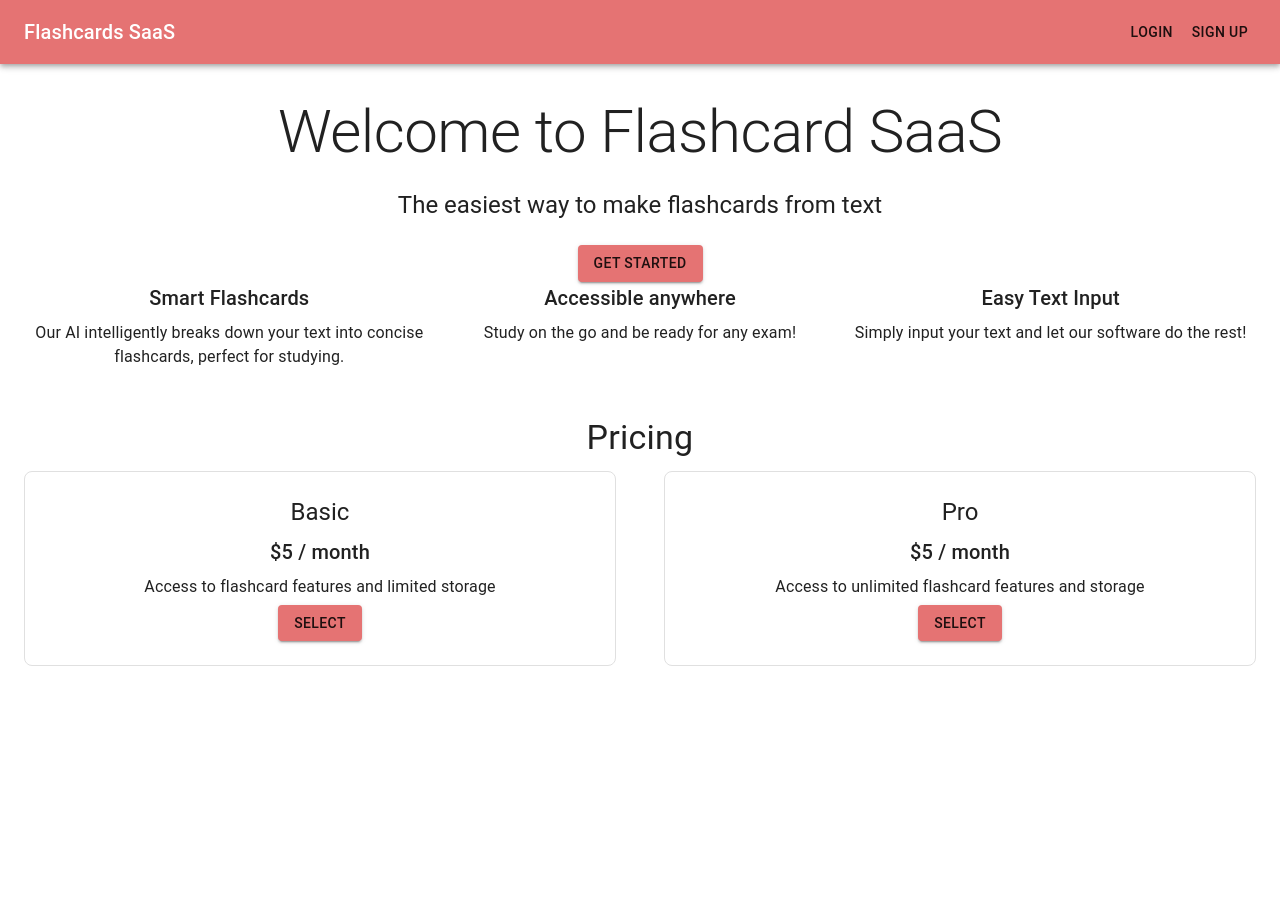
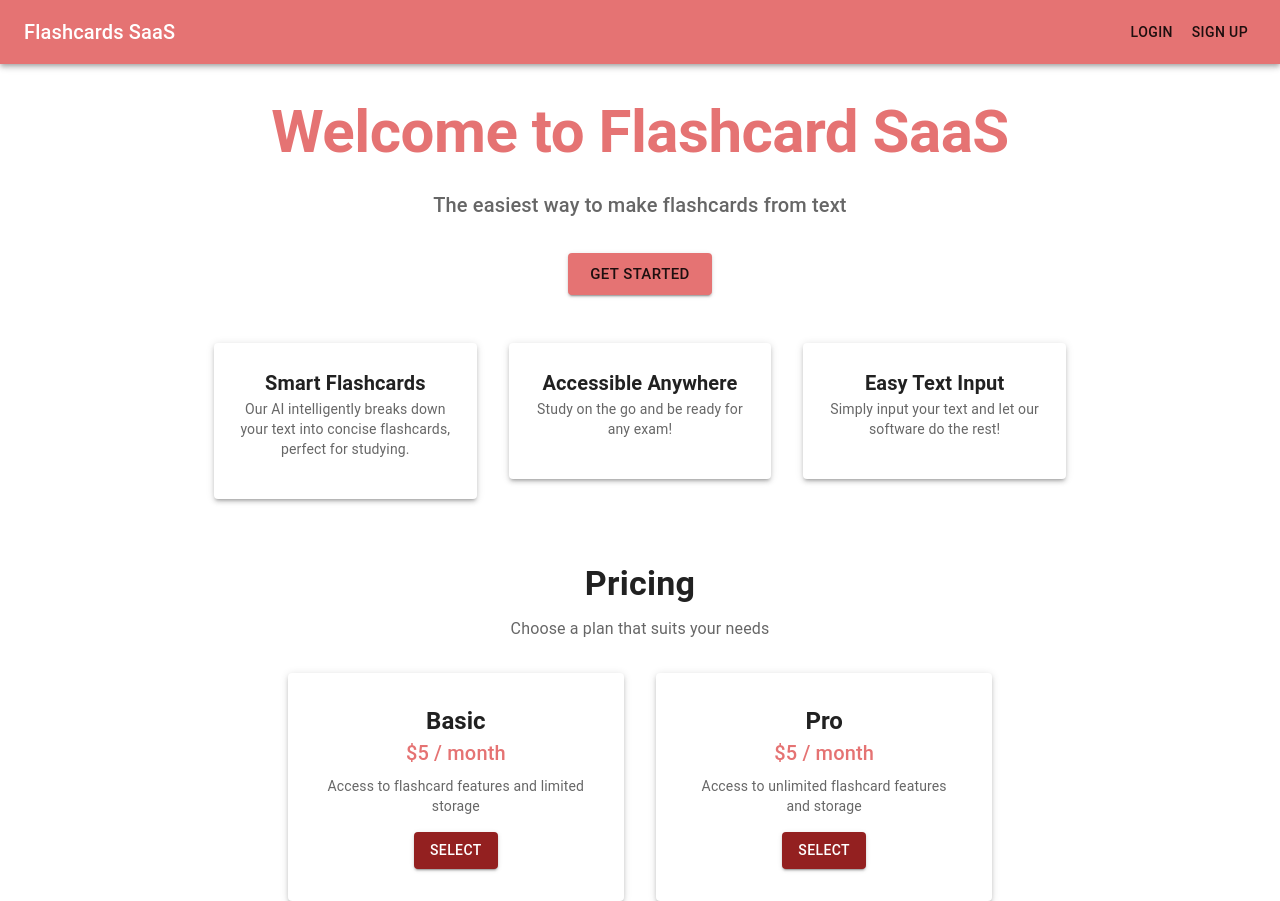
Before and after one commit to johnsonhsiung/flashcard, a Next.js app: page / in a window 1280 px wide. Before the commit the page ends 800 px from the top, so only its background shows below. Built offline with nearby package versions, Linux system fonts and the light colour scheme; no server answers.

Commit message:
structure changes

```diff
--- a/app/page.js
+++ b/app/page.js
@@ -1,155 +1,114 @@
 "use client";
 
-import Image from "next/image";
-import getStripe from "@/utils/get-stripe";
 import {
   Button,
-  Toolbar,
   Typography,
   Container,
-  AppBar,
   Box,
   Grid,
+  Paper,
 } from "@mui/material";
-import Head from "next/head";
 import Link from "next/link";
-import HeaderBar from "@/components/HeaderBar";
 
 export default function Home() {
-  const handleSubmit = async () => {
-    const checkoutSession = await fetch("/api/checkout_session", {
-      method: "POST",
-      headers: {
-        origin: "http://localhost:3000",
-      },
-    });
-
-    const checkoutSessionJson = await checkoutSession.json();
-
-    if (checkoutSession.statusCode === 500) {
-      console.error(checkoutSession.message);
-    }
-
-    const stripe = await getStripe();
-    const { error } = await stripe.redirectToCheckout({
-      sessionId: checkoutSessionJson.id,
-    });
-
-    if (error) {
-      console.warn(error.message);
-    }
-  };
-
   return (
-    <Container maxWidth="100vw">
-      <Head>
-        <title>Flashcard</title>
-        <meta name="descrption" content="Create flashcards from your text" />
-      </Head>
-
-
-      <Box sx={{ textAlign: "center", my: 4 }}>
-        <Typography variant="h2" gutterBottom>
+    <Container maxWidth="md" sx={{ mt: 4 }}>
+      <Box textAlign="center" mb={6}>
+        <Typography variant="h2" fontWeight="700" color="primary" gutterBottom>
           Welcome to Flashcard SaaS
         </Typography>
-        <Typography variant="h5" gutterBottom>
+        <Typography variant="h6" color="textSecondary" paragraph>
           The easiest way to make flashcards from text
-        </Typography>
-        <Link href="generate" passHref>
-          <Button variant="contained" color="primary" sx={{ mt: 2 }}>
-            Get Started
-          </Button>
-        </Link>
-
-        <Grid container spaching={4}>
-          <Grid item xs={12} md={4}>
-            <Typography variant="h6" gutterBottom>
-              Smart Flashcards
-            </Typography>
-            <Typography>
-              Our AI intelligently breaks down your text into concise
-              flashcards, perfect for studying.
-            </Typography>
-          </Grid>
-          <Grid item xs={12} md={4}>
-            <Typography variant="h6" gutterBottom>
-              Accessible anywhere
-            </Typography>
-            <Typography> Study on the go and be ready for any exam!</Typography>
-          </Grid>
-          <Grid item xs={12} md={4}>
-            <Typography variant="h6" gutterBottom>
-              Easy Text Input
-            </Typography>
-            <Typography>
-              Simply input your text and let our software do the rest!
-            </Typography>
-          </Grid>
-        </Grid>
-        <Box sx={{ my: 6, textAlign: "center" }}>
-          <Typography variant="h4" gutterBottom>
-            Pricing
-          </Typography>
-          <Grid container spacing={6}>
-            <Grid item xs={4} md={6}>
-              <Box
-                sx={{
-                  p: 3,
-                  border: "1px solid",
-                  borderColor: "grey.300",
-                  borderRadius: 2,
-                }}
-              >
-                {" "}
-                <Typography variant="h5" gutterBottom>
-                  Basic
-                </Typography>
-                <Typography variant="h6" gutterBottom>
-                  $5 / month
-                </Typography>
-                <Typography gutterBottom>
-                  Access to flashcard features and limited storage
         </Typography>
         <Button
           variant="contained"
           color="primary"
-                  onClick={handleSubmit}
+          size="large"
+          sx={{ mt: 2 }}
         >
+          Get Started
+        </Button>
+      </Box>
+
+      <Grid container spacing={4}>
+        <Grid item xs={12} sm={4}>
+          <Paper elevation={3} sx={{ padding: 3, textAlign: "center" }}>
+            <Typography variant="h6" fontWeight="600">
+              Smart Flashcards
+            </Typography>
+            <Typography variant="body2" color="textSecondary" paragraph>
+              Our AI intelligently breaks down your text into concise flashcards, perfect for studying.
+            </Typography>
+          </Paper>
+        </Grid>
+
+        <Grid item xs={12} sm={4}>
+          <Paper elevation={3} sx={{ padding: 3, textAlign: "center" }}>
+            <Typography variant="h6" fontWeight="600">
+              Accessible Anywhere
+            </Typography>
+            <Typography variant="body2" color="textSecondary" paragraph>
+              Study on the go and be ready for any exam!
+            </Typography>
+          </Paper>
+        </Grid>
+
+        <Grid item xs={12} sm={4}>
+          <Paper elevation={3} sx={{ padding: 3, textAlign: "center" }}>
+            <Typography variant="h6" fontWeight="600">
+              Easy Text Input
+            </Typography>
+            <Typography variant="body2" color="textSecondary" paragraph>
+              Simply input your text and let our software do the rest!
+            </Typography>
+          </Paper>
+        </Grid>
+      </Grid>
+
+      <Box textAlign="center" mt={8} mb={4}>
+        <Typography variant="h4" fontWeight="600" gutterBottom>
+          Pricing
+        </Typography>
+        <Typography variant="body1" color="textSecondary" paragraph>
+          Choose a plan that suits your needs
+        </Typography>
+      </Box>
+
+      <Grid container spacing={4} justifyContent="center">
+        <Grid item xs={12} sm={5}>
+          <Paper elevation={3} sx={{ padding: 4, textAlign: "center" }}>
+            <Typography variant="h5" fontWeight="600">
+              Basic
+            </Typography>
+            <Typography variant="h6" color="primary" gutterBottom>
+              $5 / month
+            </Typography>
+            <Typography variant="body2" color="textSecondary" paragraph>
+              Access to flashcard features and limited storage
+            </Typography>
+            <Button variant="contained" color="secondary">
               Select
             </Button>
-              </Box>
+          </Paper>
         </Grid>
-            <Grid item xs={4} md={6}>
-              <Box
-                sx={{
-                  p: 3,
-                  border: "1px solid",
-                  borderColor: "grey.300",
-                  borderRadius: 2,
-                }}
-              >
-                {" "}
-                <Typography variant="h5" gutterBottom>
+
+        <Grid item xs={12} sm={5}>
+          <Paper elevation={3} sx={{ padding: 4, textAlign: "center" }}>
+            <Typography variant="h5" fontWeight="600">
               Pro
             </Typography>
-                <Typography variant="h6" gutterBottom>
+            <Typography variant="h6" color="primary" gutterBottom>
               $5 / month
             </Typography>
-                <Typography gutterBottom>
+            <Typography variant="body2" color="textSecondary" paragraph>
               Access to unlimited flashcard features and storage
             </Typography>
-                <Button
-                  variant="contained"
-                  color="primary"
-                  onClick={handleSubmit}
-                >
+            <Button variant="contained" color="secondary">
               Select
             </Button>
-              </Box>
+          </Paper>
         </Grid>
       </Grid>
-        </Box>
-      </Box>
     </Container>
   );
 }
```
Lines whose indentation alone changed are shown as unchanged.
